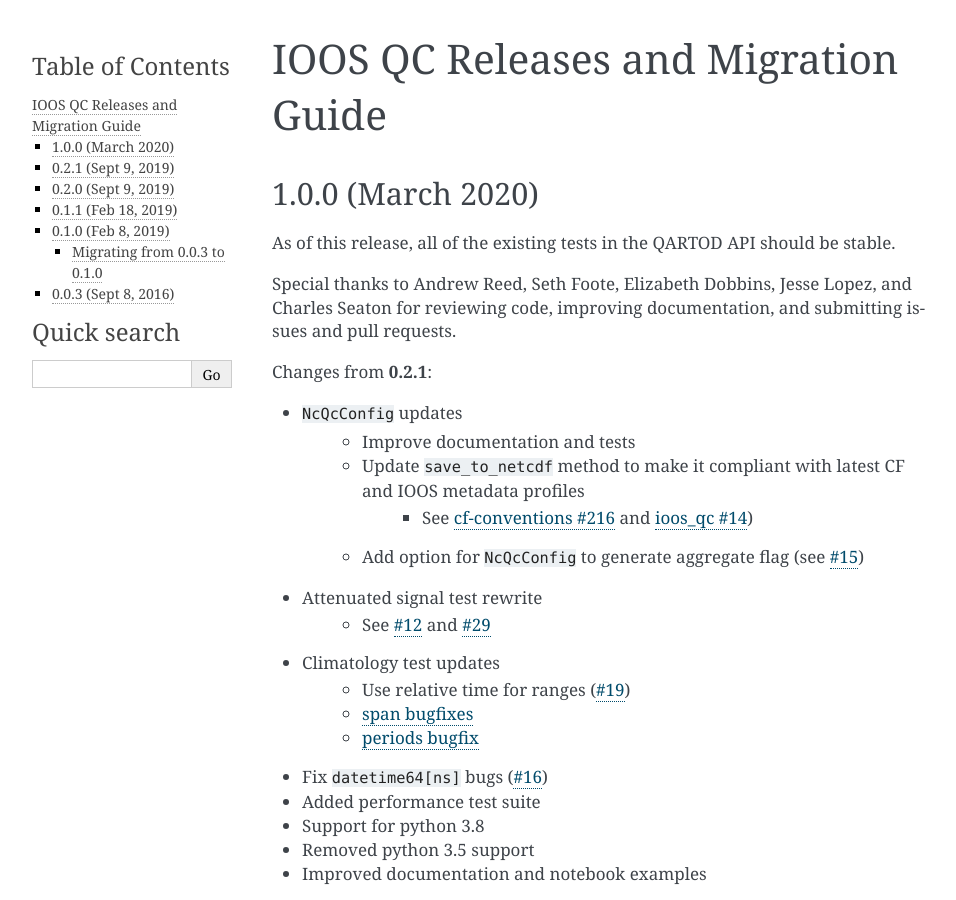
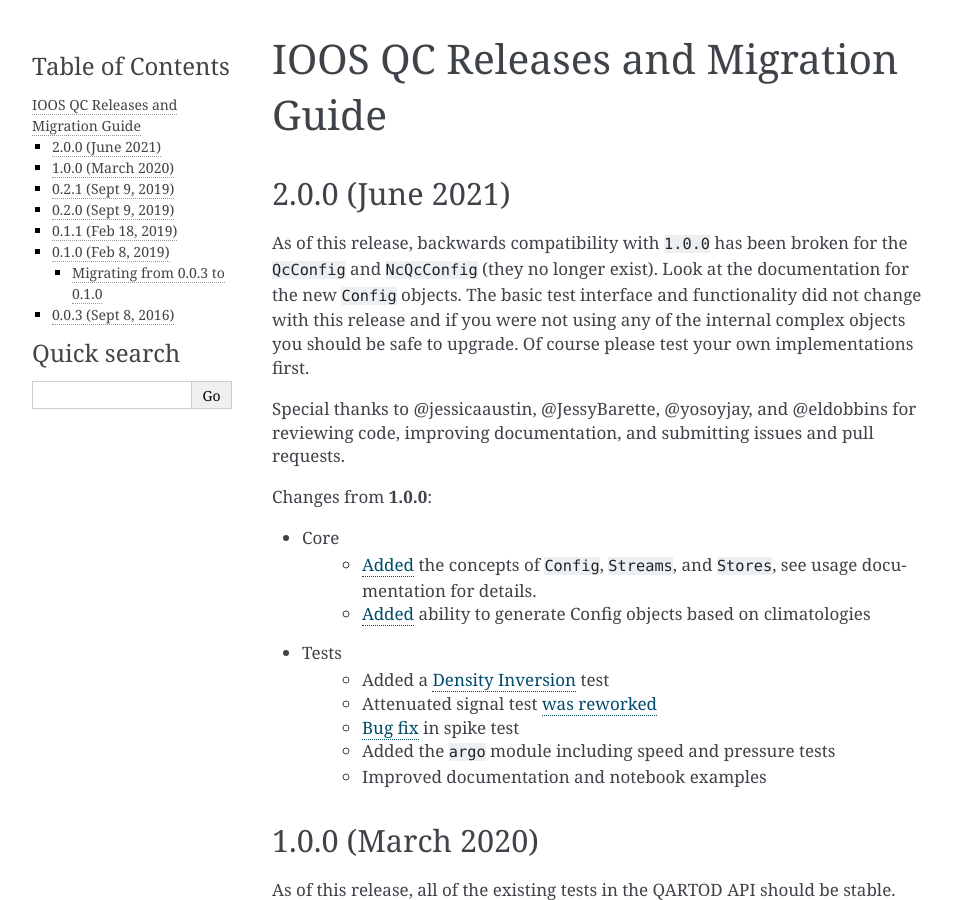
Before and after one commit to ioos/ioos_qc, a Sphinx documentation site: the page built from docs/source/releases.rst, in a window 1280 px wide and 900 px high. Shown: the whole window, without its empty margins (148-1104 px from the left). Built offline with Sphinx 7.4.7, drawn with Linux system fonts in a browser that asks for light colours.

Commit message:
Adding 2.0.0 release notes, update usage docs

```diff
--- a/docs/source/conf.py
+++ b/docs/source/conf.py
@@ -84,9 +84,9 @@ author = 'IOOS'
 # built documents.
 #
 # The short X.Y version.
-version = "1.0"
+version = "2.0"
 # The full version, including alpha/beta/rc tags.
-release = "1.0.0"
+release = "2.0.0"
 
 # The language for content autogenerated by Sphinx. Refer to documentation
 # for a list of supported languages.
--- a/docs/source/development.rst
+++ b/docs/source/development.rst
@@ -19,8 +19,8 @@ Docs
 
 Build docs::
 
-    conda create -y -n ioosqc37_docs python=3.7
-    conda activate ioosqc37_docs
+    conda create -y -n ioosqc38_docs python=3.8
+    conda activate ioosqc38_docs
     conda install -y --file requirements.txt \
         --file tests/requirements.txt \
         --file docs/requirements.txt \
@@ -34,7 +34,7 @@ Then open a browser to ``build/html/index.html``.
 
 Run Jupyter server and edit notebook examples::
 
-    conda activate ioosqc37_docs
+    conda activate ioosqc38_docs
     cd docs/source/examples
     jupyter notebook
 
--- a/docs/source/releases.rst
+++ b/docs/source/releases.rst
@@ -1,5 +1,24 @@
 IOOS QC Releases and Migration Guide
 ====================================
+
+2.0.0 (June 2021)
+###################
+
+As of this release, backwards compatibility with ``1.0.0`` has been broken for the ``QcConfig`` and ``NcQcConfig`` (they no longer exist). Look at the documentation for the new ``Config`` objects. The basic test interface and functionality did not change with this release and if you were not using any of the internal complex objects you should be safe to upgrade. Of course please test your own implementations first.
+
+Special thanks to @jessicaaustin, @JessyBarette, @yosoyjay, and @eldobbins for reviewing code, improving documentation, and submitting issues and pull requests.
+
+Changes from **1.0.0**:
+
+* Core
+    * `Added <https://github.com/ioos/ioos_qc/pull/39>`_ the concepts of ``Config``, ``Streams``, and ``Stores``, see usage documentation for details.
+    * `Added <https://github.com/ioos/ioos_qc/pull/39/commits/be7d1daf02791fc7a9443b80ac9f4a91f0578e63>`_ ability to generate Config objects based on climatologies
+* Tests
+    * Added a `Density Inversion <https://github.com/ioos/ioos_qc/pull/42>`_ test
+    * Attenuated signal test `was reworked <https://github.com/ioos/ioos_qc/pull/32>`_
+    * `Bug fix <https://github.com/ioos/ioos_qc/pull/34>`_ in spike test
+    * Added the ``argo`` module including speed and pressure tests
+    * Improved documentation and notebook examples
 
 1.0.0 (March 2020)
 ###################
--- a/ioos_qc/__init__.py
+++ b/ioos_qc/__init__.py
@@ -1,3 +1,3 @@
 #!/usr/bin/env python
 # coding=utf-8
-__version__ = "1.0.0"
+__version__ = "2.0.0"
--- a/setup.cfg
+++ b/setup.cfg
@@ -29,8 +29,9 @@ install_requires =
     netCDF4
     numba
     numpy>=1.14
-    pygc
+    pyproj
     ruamel.yaml
+    scipy
     shapely
     simplejson
     xarray
```
Also changed, not shown: docs/source/usage.rst (+140 -73 lines), 4 other files.
